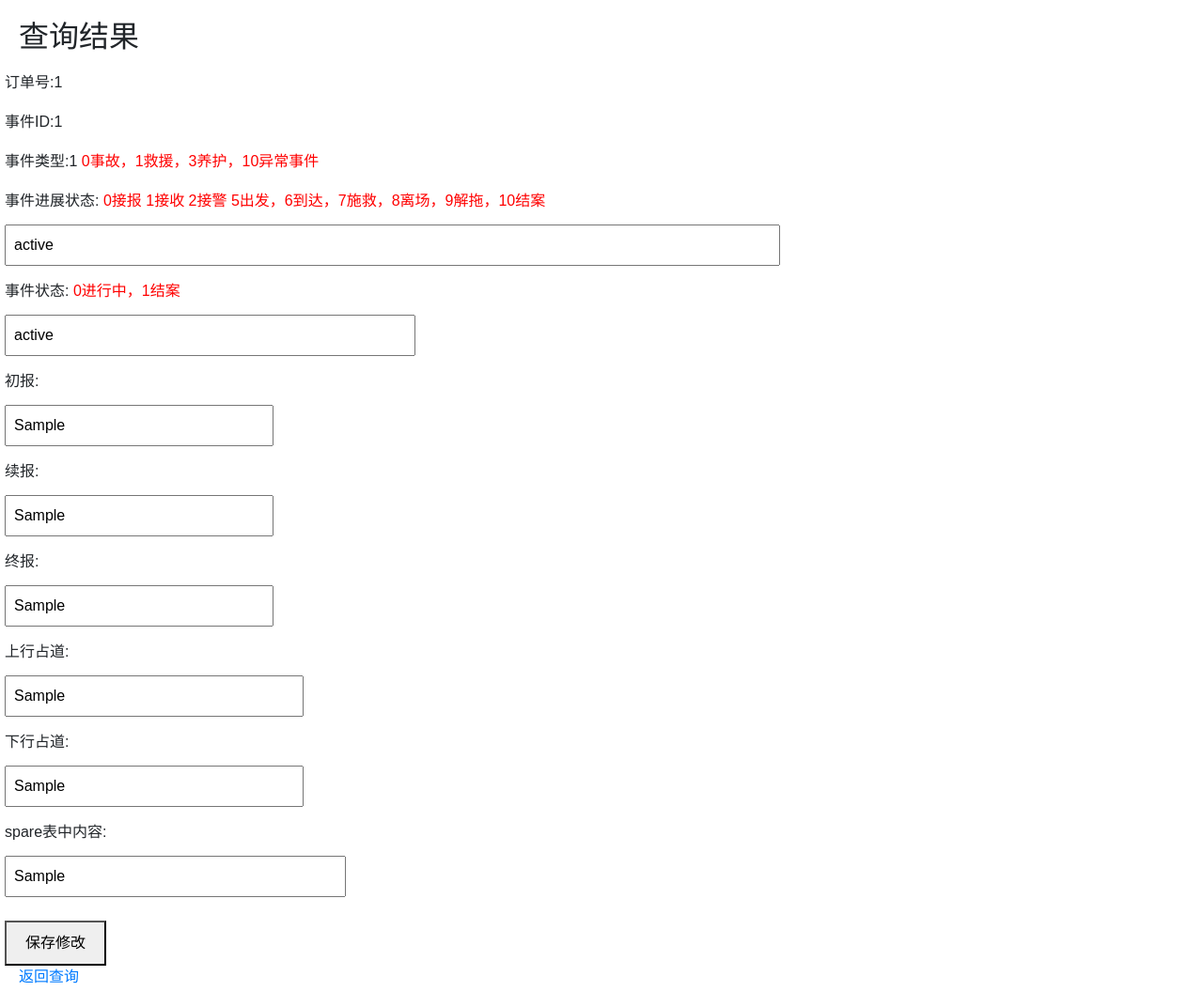
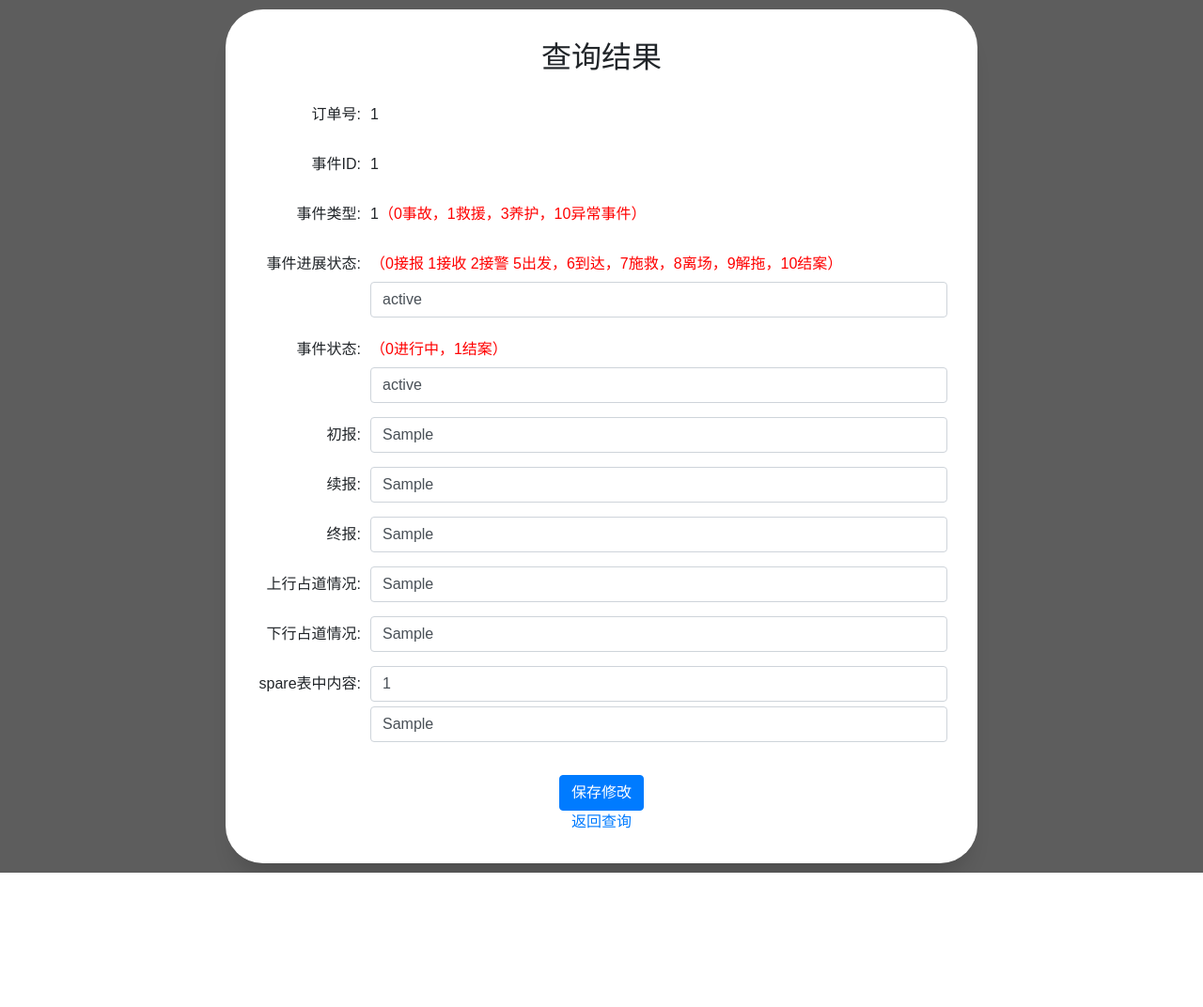
Before and after one commit to hoke58/mvopsweb, a Flask app: template templates/results.html in a window 1280 px wide. Shown: the whole page at 94% size. After the commit the page ends 929 px from the top, so only its background shows below. Run offline with Flask 3, Linux system fonts and the light colour scheme; the template is opened without the code that fills it: values that come from a table or form of the project are taken from there, others are empty; tables that the repository leaves empty hold one stand-in row (values such as "Sample post").

Commit message:
前端页面优化

```diff
--- a/templates/results.html
+++ b/templates/results.html
@@ -1,33 +1,35 @@
 <!DOCTYPE html>
 <html lang="en">
   <head>
-    <meta charset="UTF-8">
+    <meta charset="UTF-8" />
     <title>查询结果</title>
-     <!-- Bootstrap 的 CSS文件 -->
-    <link rel="stylesheet" href="https://cdn.jsdelivr.net/npm/bootstrap@4.6.2/dist/css/bootstrap.min.css" integrity="sha384-xOolHFLEh07PJGoPkLv1IbcEPTNtaed2xpHsD9ESMhqIYd0nLMwNLD69Npy4HI+N" crossorigin="anonymous">
-    <meta name="viewport" content="width=device-width, initial-scale=1.0">
+    <!-- Bootstrap 的 CSS 文件 -->
+    <link
+      rel="stylesheet"
+      href="https://cdn.jsdelivr.net/npm/bootstrap@4.6.2/dist/css/bootstrap.min.css"
+      integrity="sha384-xOolHFLEh07PJGoPkLv1IbcEPTNtaed2xpHsD9ESMhqIYd0nLMwNLD69Npy4HI+N"
+      crossorigin="anonymous"
+    />
+
+    <meta name="viewport" content="width=device-width, initial-scale=1.0" />
     <style>
+      html,
+      body {
+        /* height: 100%; */
+        /* overflow: hidden; */
+      }
       body {
         font-family: Arial, sans-serif;
-            padding: 20px;
+        padding: 10px;
+        background-color: #5d5d5d;
       }
 
-        form {
-            display: flex;
-            flex-direction: column;
-            align-items: flex-start;
-            width: 100%; /* 表单宽度占满整个视口宽度 */
-        }
-
-        input[type="text"], input[type="hidden"] {
+      /* input[type="text"],
+      input[type="hidden"] {
         padding: 8px;
         margin: 5px 0;
         box-sizing: border-box;
-        }
-
-        label {
-            margin-top: 10px;
-        }
+      } */
 
       button {
         margin-top: 20px;
@@ -36,83 +38,230 @@
       }
 
       /* 响应式设计 */
-        @media (min-width: 768px) {
-            form {
-                width: 80%; /* 大屏幕上表单宽度调整为80% */
-                margin: auto; /* 水平居中 */
+
+      .container {
+        max-width: 800px;
+        background-color: #fff;
+        box-shadow: 0 20px 25px -12px rgba(0, 0, 0, 0.2);
+        border-radius: 2.5em;
+        padding: 2em;
+        text-align: center;
+        display: flex;
+        flex-direction: column;
+        align-items: center;
       }
-
-            input[type="text"] {
-                width: 350%; /* 大屏幕上输入框宽度调整为100% */
-                min-width: 250px; /* 设置一个最小宽度 */
-                max-width: 1200px; /* 设置一个最小宽度 */
+      .form-box {
       }
+      .form-item {
+        display: flex;
+        margin: 15px 0;
+        line-height: 38px;
+        text-align: left;
+      }
+      .form-item-label {
+        width: 7em;
+        text-align: right;
+        margin: 0;
+        margin-right: 10px;
+        flex-shrink: 0;
+      }
+      .form-item-content {
+        display: flex;
+        flex-direction: column;
+        flex-wrap: wrap;
+        flex-direction: row;
+        flex: 1;
+      }
+      .empty-box {
+        height: 100px;
+        display: flex;
+        justify-content: center;
+        align-items: center;
       }
 
       /* iphone12promax */
-        @media (min-width: 390px) {
-            form {
-                width: 50%; /* 大屏幕上表单宽度调整为80% */
-                margin: auto; /* 水平居中 */
+      @media (max-width: 768px) {
+        body {
+          padding: 0;
         }
-
-            input[type="text"] {
-                width: 100%; /* 大屏幕上输入框宽度调整为100% */
-                min-width: 250px; /* 设置一个最小宽度 */
-                max-width: 1200px; /* 设置一个最小宽度 */
+        .container {
+          border-radius: 0px;
+          box-shadow: none;
+          padding: 1em;
+        }
+        .form-item {
+          flex-direction: column;
+        }
+        .form-item-label {
+          width: auto;
+          text-align: left;
         }
       }
 
       /* 更大屏幕的媒体查询 */
-        @media (min-width: 1024px) {
-            form {
-                width: 70%; /* 更宽的屏幕上进一步调整宽度 */
+      @media (min-width: 768px) {
+        body {
+          background-color: #5d5d5d;
         }
       }
     </style>
   </head>
   <body>
+    <div class="container">
       <h2>查询结果</h2>
-    {% if event %}
-       <form method="post" action="{{ url_for('update') }}" class="row">
+      <!-- {% if event %} -->
+      <form method="post" action="{{ url_for('update') }}" class="form-box">
         <!-- 隐藏字段，用于存储订单号和事件ID -->
-            <input type="hidden" name="orderid" value="{{ event.f_vc_orderid }}">
-            <input type="hidden" name="event_id" value="{{ event.f_eventid }}">
+        <input type="hidden" name="orderid" value="{{ event.f_vc_orderid }}" />
+        <input type="hidden" name="event_id" value="{{ event.f_eventid }}" />
 
         <!-- 订单号和事件ID显示 -->
-            <div><label>订单号:</label><span>{{ event.f_vc_orderid }}</span></div>
-            <div><label>事件ID:</label><span>{{ event.f_eventid }}</span></div>
-            <div><label>事件类型:</label><span>{{ event.f_typeid }}</span>
-            <span style="color: red;">  0事故，1救援，3养护，10异常事件</span></div>
+        <div class="form-item">
+          <label class="form-item-label">订单号:</label>
+          <div class="form-item-content">
+            <span>{{ event.f_vc_orderid }}</span>
+          </div>
+        </div>
+        <div class="form-item">
+          <label class="form-item-label">事件ID:</label>
+          <div class="form-item-content">
+            <span>{{ event.f_eventid }}</span>
+          </div>
+        </div>
+        <div class="form-item">
+          <label class="form-item-label">事件类型:</label>
+          <div class="form-item-content">
+            <span>{{ event.f_typeid }}</span>
+            <span style="color: red"> （0事故，1救援，3养护，10异常事件）</span>
+          </div>
+        </div>
 
         <!-- 状态和事件状态输入 -->
-            <div><label for="f_state">事件进展状态:</label><span style="color: red;"> 0接报 1接收 2接警  5出发，6到达，7施救，8离场，9解拖，10结案</span><input type="text" id="f_state" name="f_state" value="{{ event.f_state }}"></div>
-            <div><label for="f_eventstate">事件状态:</label><span style="color: red;">  0进行中，1结案</span><input type="text" id="f_eventstate" name="f_eventstate" value="{{ event.f_eventstate }}"></div>
+        <div class="form-item">
+          <label class="form-item-label" for="f_state">事件进展状态:</label>
+          <div class="form-item-content">
+            <span style="color: red">
+              （0接报 1接收 2接警 5出发，6到达，7施救，8离场，9解拖，10结案）</span
+            ><input
+              class="form-control"
+              type="text"
+              id="f_state"
+              name="f_state"
+              value="{{ event.f_state }}"
+            />
+          </div>
+        </div>
+        <div class="form-item">
+          <label class="form-item-label" for="f_eventstate">事件状态:</label>
+          <div class="form-item-content">
+            <span style="color: red"> （0进行中，1结案）</span
+            ><input
+              class="form-control"
+              type="text"
+              id="f_eventstate"
+              name="f_eventstate"
+              value="{{ event.f_eventstate }}"
+            />
+          </div>
+        </div>
 
         <!-- 报告状态输入 -->
-            <div><label for="f_vc_early">初报:</label><input type="text" id="f_vc_early" name="f_vc_early" value="{{ retrofit_info.f_vc_early if retrofit_info else '' }}"></div>
-            <div><label for="f_vc_renewal">续报:</label><input type="text" id="f_vc_renewal" name="f_vc_renewal" value="{{ retrofit_info.f_vc_renewal if retrofit_info else '' }}"></div>
-            <div><label for="f_vc_final">终报:</label><input type="text" id="f_vc_final" name="f_vc_final" value="{{ retrofit_info.f_vc_final if retrofit_info else '' }}"></div>
+        <div class="form-item">
+          <label class="form-item-label" for="f_vc_early">初报:</label>
+          <div class="form-item-content">
+            <input
+              class="form-control"
+              type="text"
+              id="f_vc_early"
+              name="f_vc_early"
+              value="{{ retrofit_info.f_vc_early if retrofit_info else '' }}"
+            />
+          </div>
+        </div>
+        <div class="form-item">
+          <label class="form-item-label" for="f_vc_renewal">续报:</label>
+          <div class="form-item-content">
+            <input
+              class="form-control"
+              type="text"
+              id="f_vc_renewal"
+              name="f_vc_renewal"
+              value="{{ retrofit_info.f_vc_renewal if retrofit_info else '' }}"
+            />
+          </div>
+        </div>
+        <div class="form-item">
+          <label class="form-item-label" for="f_vc_final">终报:</label>
+          <div class="form-item-content">
+            <input
+              class="form-control"
+              type="text"
+              id="f_vc_final"
+              name="f_vc_final"
+              value="{{ retrofit_info.f_vc_final if retrofit_info else '' }}"
+            />
+          </div>
+        </div>
 
         <!-- 占道情况输入 -->
-            <div><label for="f_down_jamnum">上行占道:</label><input type="text" id="f_down_jamnum" name="f_down_jamnum" value="{{ jam_info.f_down_jamnum if jam_info else '' }}"></div>
-            <div><label for="f_up_jamnum">下行占道:</label><input type="text" id="f_up_jamnum" name="f_up_jamnum" value="{{ jam_info.f_up_jamnum if jam_info else '' }}"></div>
+        <div class="form-item">
+          <label class="form-item-label" for="f_down_jamnum">上行占道情况:</label>
+          <div class="form-item-content">
+            <input
+              class="form-control"
+              type="text"
+              id="f_down_jamnum"
+              name="f_down_jamnum"
+              value="{{ jam_info.f_down_jamnum if jam_info else '' }}"
+            />
+          </div>
+        </div>
+        <div class="form-item">
+          <label class="form-item-label" for="f_up_jamnum">下行占道情况:</label>
+          <div class="form-item-content">
+            <input
+              class="form-control"
+              type="text"
+              id="f_up_jamnum"
+              name="f_up_jamnum"
+              value="{{ jam_info.f_up_jamnum if jam_info else '' }}"
+            />
+          </div>
+        </div>
 
         <!-- spare表中内容 -->
-            {% for spare in spare_info %}
-                <div>
-                    <input type="hidden" name="spare_id" value="{{ spare.f_vc_id }}">
-                    <label for="f_vc_renewal_spare_{{ spare.f_vc_id }}">spare表中内容:</label>
-                    <input type="text" id="f_vc_renewal_spare_{{ spare.f_vc_id }}" name="f_vc_renewal_spare_{{ spare.f_vc_id }}" value="{{ spare.f_vc_renewal }}">
+        <!-- {% for spare in spare_info %} -->
+        <div class="form-item">
+          <label
+            class="form-item-label"
+            for="f_vc_renewal_spare_{{ spare.f_vc_id }}"
+            >spare表中内容:</label
+          >
+          <div class="form-item-content">
+            <input
+              class="form-control"
+              name="spare_id"
+              value="{{ spare.f_vc_id }}"
+            />
+            <input
+              class="form-control"
+              type="text"
+              id="f_vc_renewal_spare_{{ spare.f_vc_id }}"
+              name="f_vc_renewal_spare_{{ spare.f_vc_id }}"
+              value="{{ spare.f_vc_renewal }}"
+              style="margin-top: 5px"
+            />
           </div>
-            {% endfor %}
+        </div>
+        <!-- {% endfor %} -->
 
-            <button type="submit">保存修改</button>
+        <button type="submit" class="btn btn-primary">保存修改</button>
       </form>
-    {% else %}
-        <p>没有找到与订单号对应的事件。</p>
-    {% endif %}
+      <!-- {% else %} -->
+      <div class="empty-box">没有找到与订单号对应的事件。</div>
+      <!-- {% endif %} -->
       <a href="/">返回查询</a>
+    </div>
     <script src="https://ajax.googleapis.com/ajax/libs/jquery/3.5.1/jquery.min.js"></script>
     <script>
       $(document).ready(function() {
```
Lines whose indentation alone changed are shown as unchanged.
